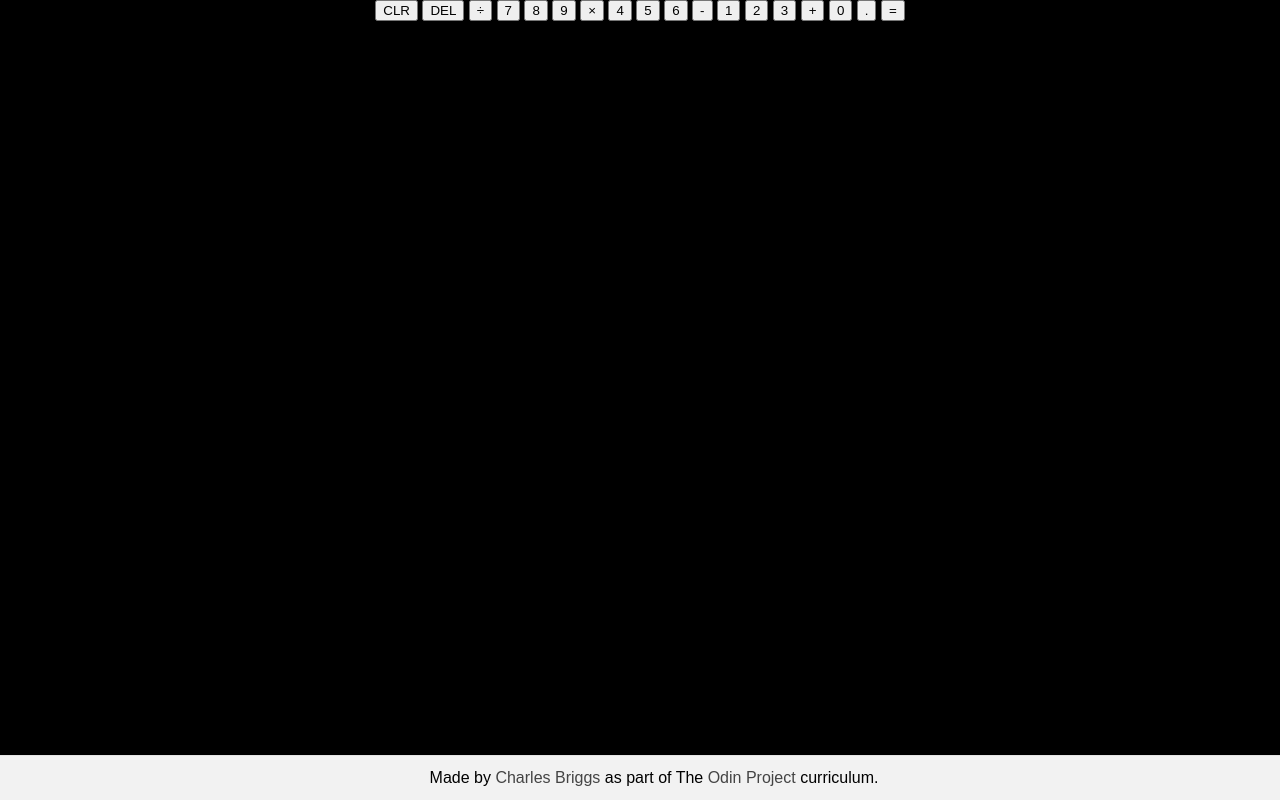
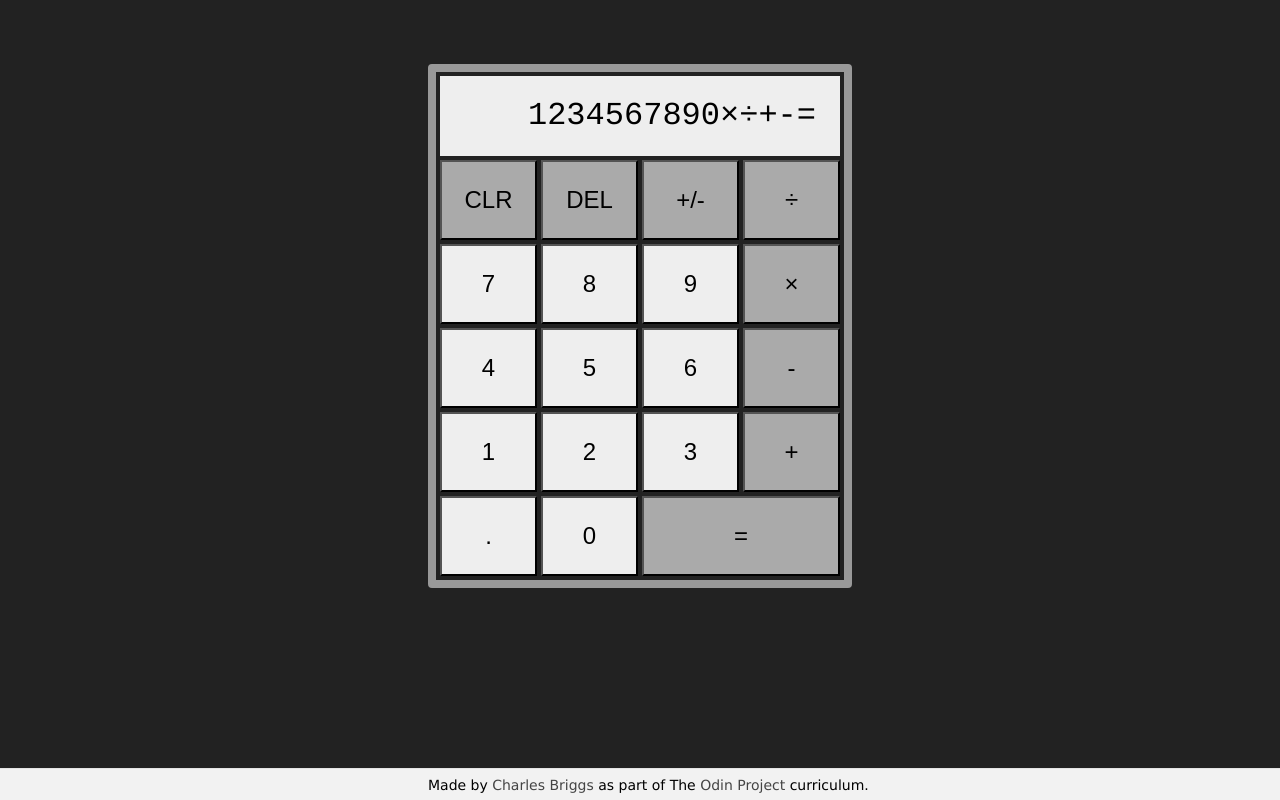
Before and after one commit to ChuckBriggs/calculator, a plain HTML site: page index.html in a window 1280 px wide. Drawn offline with Linux system fonts and the light colour scheme.

Commit message:
html and css for basic layout done

```diff
--- a/index.html
+++ b/index.html
@@ -8,28 +8,31 @@
 	</head>
 	<body>
 		<div id='calculator'>
-			<button type='button' id=''>CLR</button>
-			<button type='button' id=''>DEL</button>
-			<button type='button' id=''>&divide;</button>
+			<div id='calcDisplay'><p>1234567890&times;&divide;+-=</p></div>
 
-			<button type='button' id=''>7</button>
-			<button type='button' id=''>8</button>
-			<button type='button' id=''>9</button>
-			<button type='button' id=''>&times;</button>
+			<button type='button' class='funcBtn' value='clear'>CLR</button>
+			<button type='button' class='funcBtn' value=''>DEL</button>
+			<button type='button' class='funcBtn' value=''>+/-</button>
+			<button type='button' class='funcBtn' value=''>&divide;</button>
 
-			<button type='button' id=''>4</button>
-			<button type='button' id=''>5</button>
-			<button type='button' id=''>6</button>
-			<button type='button' id=''>-</button>
+			<button type='button' class='numBtn' value=''>7</button>
+			<button type='button' class='numBtn' value=''>8</button>
+			<button type='button' class='numBtn' value=''>9</button>
+			<button type='button' class='funcBtn' value=''>&times;</button>
 
-			<button type='button' id=''>1</button>
-			<button type='button' id=''>2</button>
-			<button type='button' id=''>3</button>
-			<button type='button' id=''>+</button>
+			<button type='button' class='numBtn' value=''>4</button>
+			<button type='button' class='numBtn' value=''>5</button>
+			<button type='button' class='numBtn' value=''>6</button>
+			<button type='button' class='funcBtn' value=''>-</button>
 
-			<button type='button' id=''>0</button>
-			<button type='button' id=''>.</button>
-			<button type='button' id=''>=</button>
+			<button type='button' class='numBtn' value=''>1</button>
+			<button type='button' class='numBtn' value=''>2</button>
+			<button type='button' class='numBtn' value=''>3</button>
+			<button type='button' class='funcBtn' value=''>+</button>
+
+			<button type='button' class='numBtn' value=''>.</button>
+			<button type='button' class='numBtn' value=''>0</button>
+			<button type='button' class='funcBtn' id='eqBtn' value=''>=</button>
 		</div>
 	</body>
 	<footer>
--- a/script.js
+++ b/script.js
@@ -1,3 +1,5 @@
+let displayValue = '1234567890';
+
 function add(a, b) {
 	return a + b;
 }
--- a/style.css
+++ b/style.css
@@ -1,54 +1,72 @@
 html {
-	background-color: #ffffff;
+	background-color: #222;
 	font-family: arial, sans-serif;
 	font-size: 16px;
 }
 
-body,html {
-	background: #000;
-	margin: 0;
-	padding: 0;
-	font-family: sans-serif;
-	text-align: center;
-	align: center;
+button {
+	font-family: arial, sans-serif;
+	font-size: 24px;
 }
 
-.calculator {
-	align: center;
-	width: 500px;
+button:hover {
+	opacity: .8;
+}
+
+#calculator {
+	width: 400px;
 	height: 500px;
 	display: grid;
 	grid-template-columns: repeat(4, 1fr);
-	grid-template-rows: repeat(4, 1fr);
-	grid-column-gap: 1px;
-	grid-row-gap: 1px;
-	background: #fff;
+	grid-template-rows: repeat(6, 1fr);
+	grid-column-gap: 4px;
+	grid-row-gap: 4px;
 	border: 8px solid;
-	border-color: #add8e6;
+	border-color: #999;
 	border-radius: 4px;
-	margin: 10px auto;
-	padding: 1px;
+	margin: 4em auto;
+	padding: 4px;
 }
 
-a {
-	color: #444;
-	text-decoration: none;
+#calcDisplay {
+	background-color: #eee;
+	grid-column: span 4;
+	padding: 24px;
+	text-align: right;
+	font-family: courier, monospace;
+	font-size: 32px;
 }
 
-a:hover {
-	text-decoration: underline;
+.funcBtn {
+	background-color: #aaa;
 }
 
-button:hover {
-	background: #acd;
+.numBtn {
+	background-color: #eee;
+}
+
+#eqBtn {
+	grid-column: span 2;
 }
 
 footer {
+	font-family: verdana, sans-serif;
+	font-size: 14px;
 	position: fixed;
 	bottom: 0;
 	background: #f2f2f2;
 	width: 100%;
 	border-top: 1px solid #e4e4e4;
-	padding: 14px;
-	margin: 0px 0px 0px 0px;
+	padding: 0.6em;
+	margin: 0px;
+	text-align: center;
 }
+
+footer a {
+	color: #444;
+	text-decoration: none;
+}
+
+footer a:hover {
+	text-decoration: underline;
+}
```
